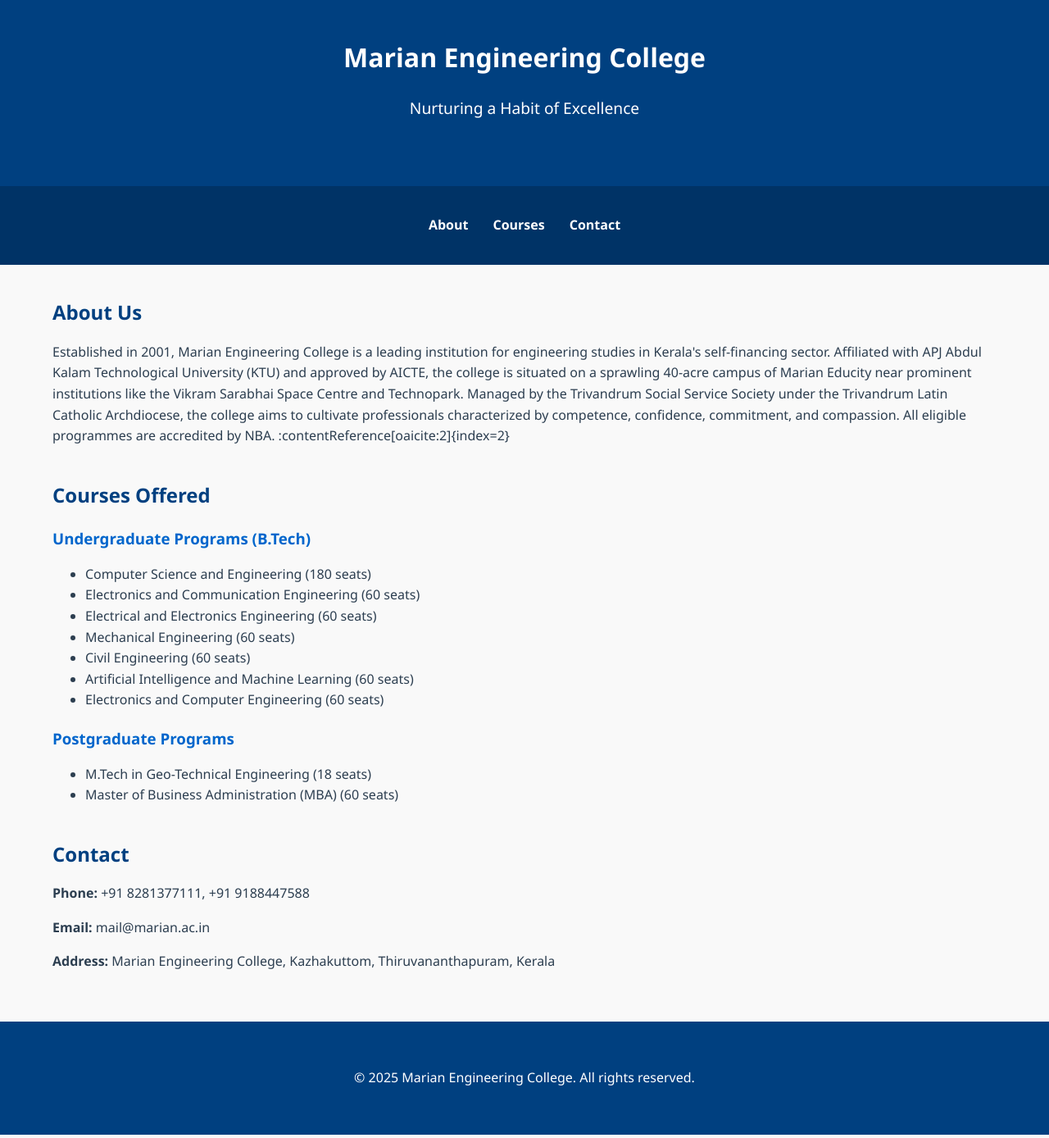
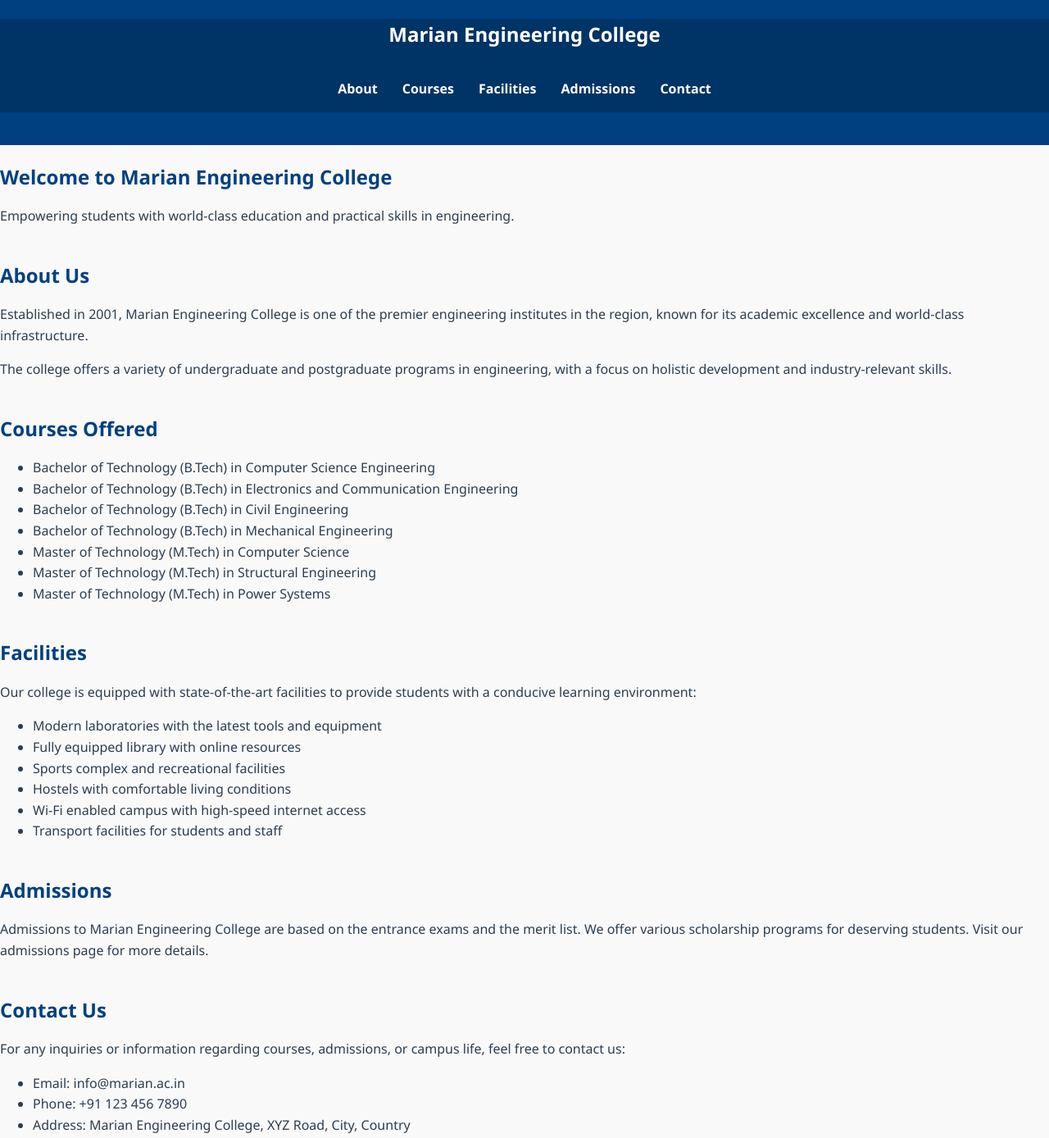
Before and after one commit to Balagovind-8/Community-, a plain HTML site: page index.html in a window 1280 px wide. Shown: the part 37-1425 px from the top of the page at 82% size. Drawn offline with Linux system fonts and the light colour scheme.

Commit message:
Update index.html

```diff
--- a/index.html
+++ b/index.html
@@ -1,69 +1,84 @@
  <!DOCTYPE html>
 <html lang="en">
 <head>
-  <meta charset="UTF-8" />
-  <meta name="viewport" content="width=device-width, initial-scale=1.0"/>
+    <meta charset="UTF-8">
+    <meta name="viewport" content="width=device-width, initial-scale=1.0">
+    <meta name="description" content="Welcome to Marian Engineering College. Offering a variety of engineering programs and fostering academic excellence.">
     <title>Marian Engineering College</title>
-  <link rel="stylesheet" href="styles.css" />
+    <link rel="stylesheet" href="styles.css">
 </head>
 <body>
     <header>
-    <div class="container">
+        <nav>
+            <div class="logo">
                 <h1>Marian Engineering College</h1>
-      <p class="tagline">Nurturing a Habit of Excellence</p>
             </div>
-  </header>
-
-  <nav>
-    <div class="container">
             <ul>
                 <li><a href="#about">About</a></li>
                 <li><a href="#courses">Courses</a></li>
+                <li><a href="#facilities">Facilities</a></li>
+                <li><a href="#admissions">Admissions</a></li>
                 <li><a href="#contact">Contact</a></li>
             </ul>
-    </div>
         </nav>
+    </header>
 
     <main>
-    <div class="container">
+        <section id="hero">
+            <h2>Welcome to Marian Engineering College</h2>
+            <p>Empowering students with world-class education and practical skills in engineering.</p>
+        </section>
+
         <section id="about">
             <h2>About Us</h2>
-        <p>Established in 2001, Marian Engineering College is a leading institution for engineering studies in Kerala's self-financing sector. Affiliated with APJ Abdul Kalam Technological University (KTU) and approved by AICTE, the college is situated on a sprawling 40-acre campus of Marian Educity near prominent institutions like the Vikram Sarabhai Space Centre and Technopark. Managed by the Trivandrum Social Service Society under the Trivandrum Latin Catholic Archdiocese, the college aims to cultivate professionals characterized by competence, confidence, commitment, and compassion. All eligible programmes are accredited by NBA. :contentReference[oaicite:2]{index=2}</p>
+            <p>Established in 2001, Marian Engineering College is one of the premier engineering institutes in the region, known for its academic excellence and world-class infrastructure.</p>
+            <p>The college offers a variety of undergraduate and postgraduate programs in engineering, with a focus on holistic development and industry-relevant skills.</p>
         </section>
 
         <section id="courses">
             <h2>Courses Offered</h2>
-        <h3>Undergraduate Programs (B.Tech)</h3>
             <ul>
-          <li>Computer Science and Engineering (180 seats)</li>
-          <li>Electronics and Communication Engineering (60 seats)</li>
-          <li>Electrical and Electronics Engineering (60 seats)</li>
-          <li>Mechanical Engineering (60 seats)</li>
-          <li>Civil Engineering (60 seats)</li>
-          <li>Artificial Intelligence and Machine Learning (60 seats)</li>
-          <li>Electronics and Computer Engineering (60 seats)</li>
-        </ul>
-
-        <h3>Postgraduate Programs</h3>
-        <ul>
-          <li>M.Tech in Geo-Technical Engineering (18 seats)</li>
-          <li>Master of Business Administration (MBA) (60 seats)</li>
+                <li>Bachelor of Technology (B.Tech) in Computer Science Engineering</li>
+                <li>Bachelor of Technology (B.Tech) in Electronics and Communication Engineering</li>
+                <li>Bachelor of Technology (B.Tech) in Civil Engineering</li>
+                <li>Bachelor of Technology (B.Tech) in Mechanical Engineering</li>
+                <li>Master of Technology (M.Tech) in Computer Science</li>
+                <li>Master of Technology (M.Tech) in Structural Engineering</li>
+                <li>Master of Technology (M.Tech) in Power Systems</li>
             </ul>
         </section>
 
+        <section id="facilities">
+            <h2>Facilities</h2>
+            <p>Our college is equipped with state-of-the-art facilities to provide students with a conducive learning environment:</p>
+            <ul>
+                <li>Modern laboratories with the latest tools and equipment</li>
+                <li>Fully equipped library with online resources</li>
+                <li>Sports complex and recreational facilities</li>
+                <li>Hostels with comfortable living conditions</li>
+                <li>Wi-Fi enabled campus with high-speed internet access</li>
+                <li>Transport facilities for students and staff</li>
+            </ul>
+        </section>
+
+        <section id="admissions">
+            <h2>Admissions</h2>
+            <p>Admissions to Marian Engineering College are based on the entrance exams and the merit list. We offer various scholarship programs for deserving students. Visit our admissions page for more details.</p>
+        </section>
+
         <section id="contact">
-        <h2>Contact</h2>
-        <p><strong>Phone:</strong> +91 8281377111, +91 9188447588</p>
-        <p><strong>Email:</strong> mail@marian.ac.in</p>
-        <p><strong>Address:</strong> Marian Engineering College, Kazhakuttom, Thiruvananthapuram, Kerala</p>
+            <h2>Contact Us</h2>
+            <p>For any inquiries or information regarding courses, admissions, or campus life, feel free to contact us:</p>
+            <ul>
+                <li>Email: info@marian.ac.in</li>
+                <li>Phone: +91 123 456 7890</li>
+                <li>Address: Marian Engineering College, XYZ Road, City, Country</li>
+            </ul>
         </section>
-    </div>
     </main>
 
     <footer>
-    <div class="container">
         <p>&copy; 2025 Marian Engineering College. All rights reserved.</p>
-    </div>
     </footer>
 </body>
 </html>
```
Lines whose indentation alone changed are shown as unchanged.
